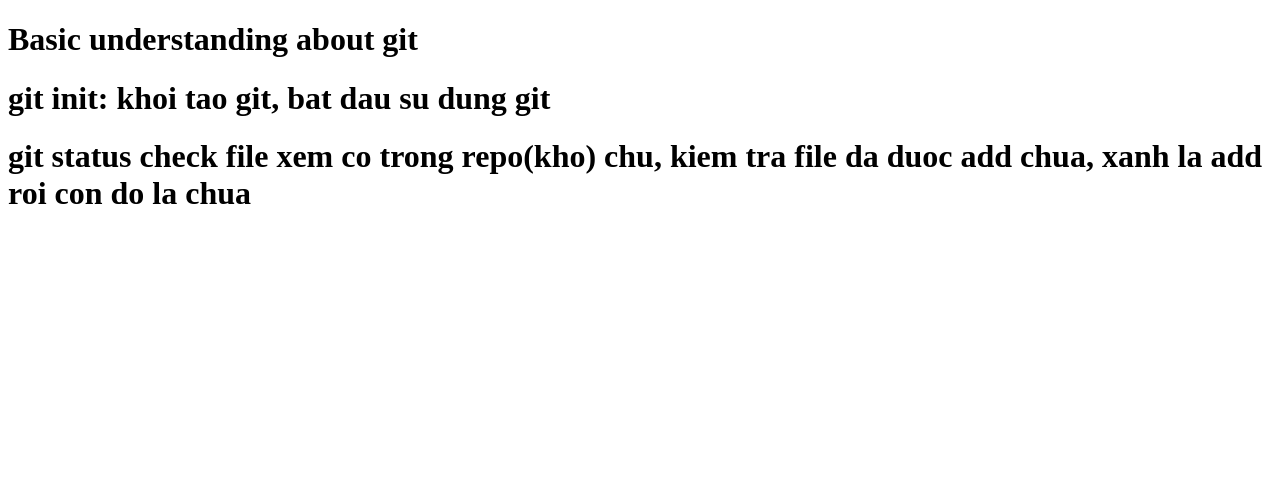
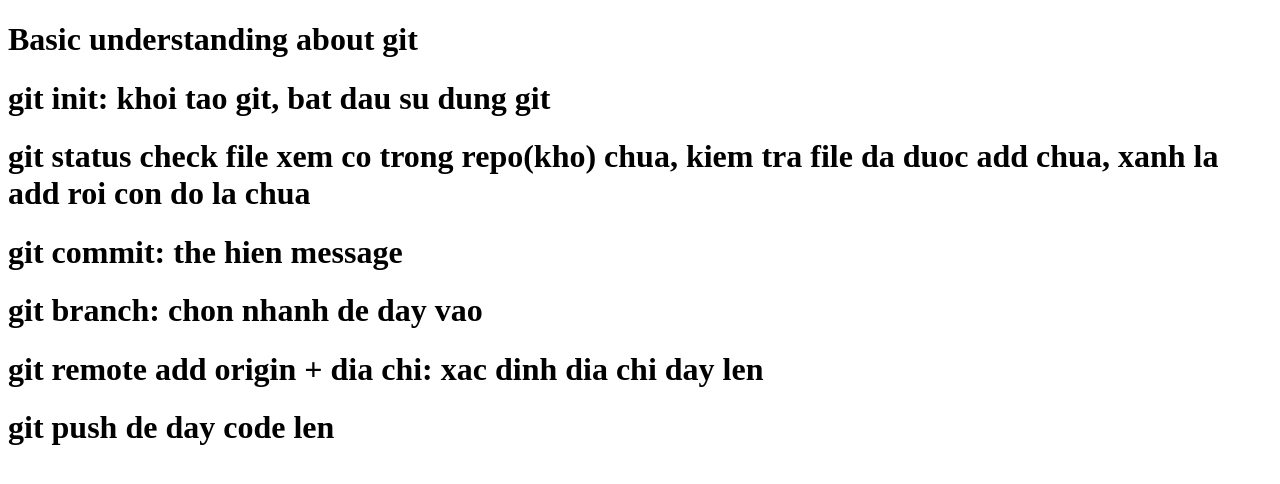
Before and after one commit to theminhams/git-intro, a plain HTML site: page index.html in a window 1280 px wide. Drawn offline with Linux system fonts and the light colour scheme.

Commit message:
update index.html

```diff
--- a/index.html
+++ b/index.html
@@ -8,8 +8,12 @@
 <body>
     <h1>Basic understanding about git</h1>
     <h1>git init: khoi tao git, bat dau su dung git</h1>
-    <h1>git status check file xem co trong repo(kho) chu, kiem tra file da duoc add chua,
+    <h1>git status check file xem co trong repo(kho) chua, kiem tra file da duoc add chua,
         xanh la add roi con do la chua</h1>
+        <h1>git commit: the hien message</h1>
+        <h1>git branch: chon nhanh de day vao</h1>
+        <h1>git remote add origin + dia chi: xac dinh dia chi day len</h1>
+        <h1>git push de day code len </h1>
 
 </body>
 </html>
```
